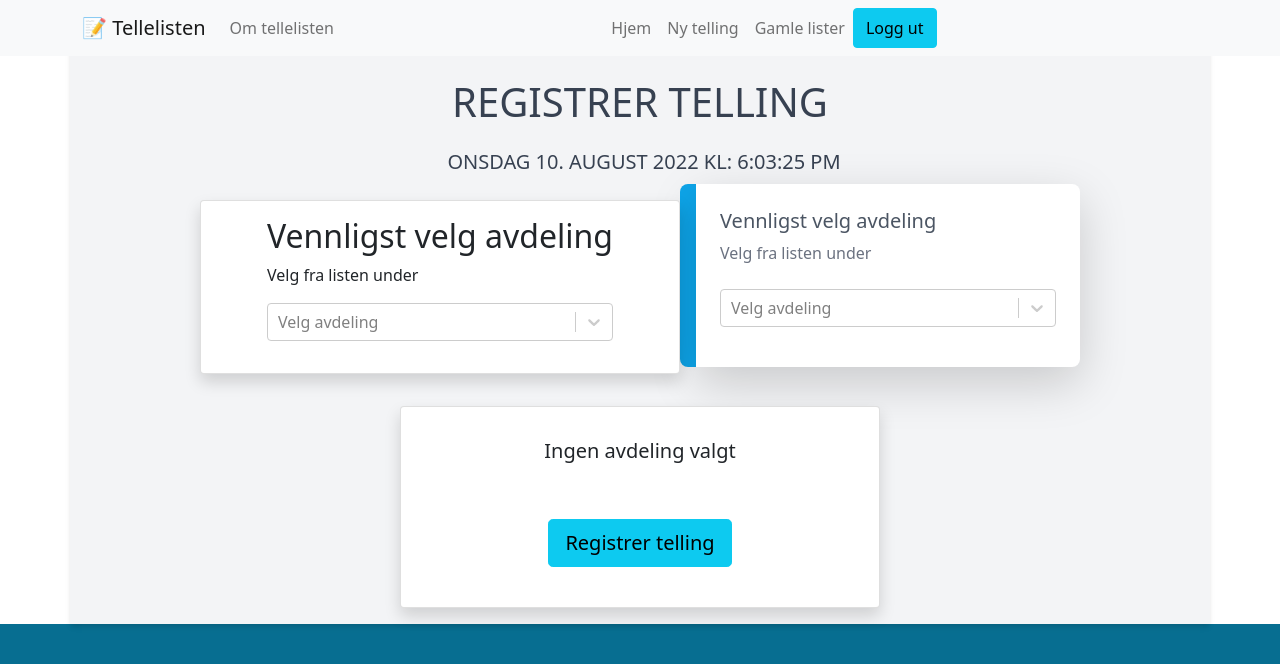
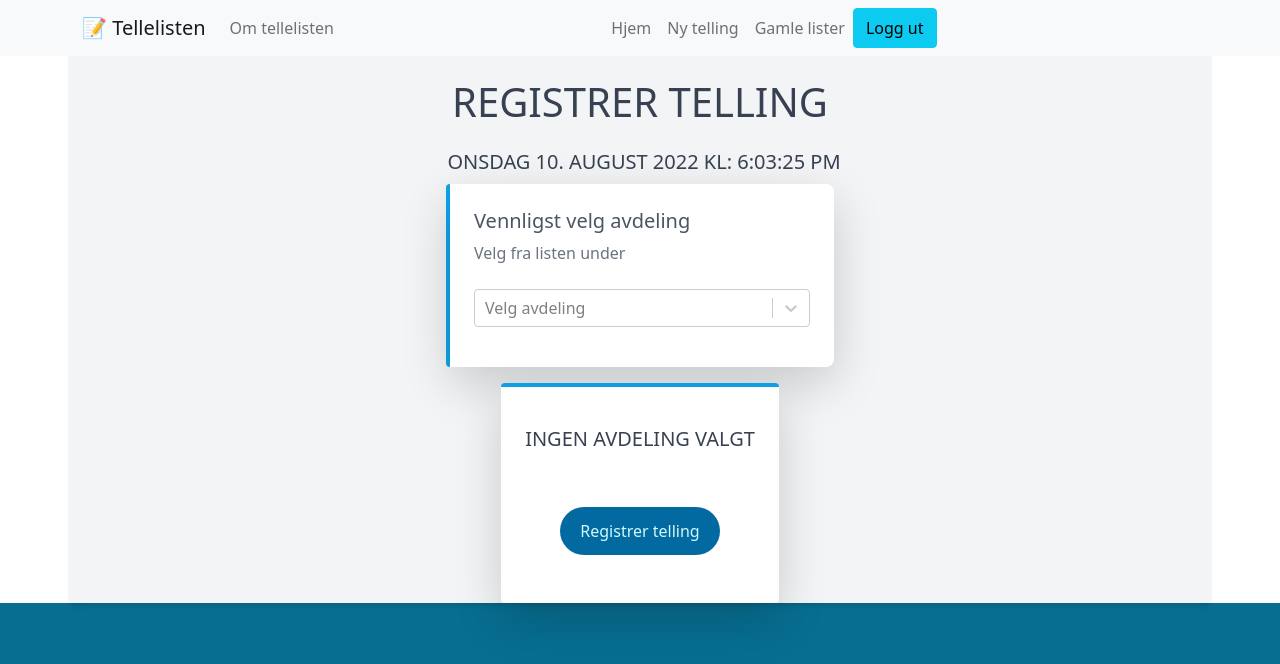
Before and after one commit to torhenningegenes/telleliste, a Next.js app: page /Reg in a window 1280 px wide. Shown: the top 664 px of the page. Built offline with nearby package versions, Linux system fonts and the light colour scheme; no server answers; sample sign-in values are in the browser's storage.

Commit message:
work on design

```diff
--- a/pages/Reg/avdeling.js
+++ b/pages/Reg/avdeling.js
@@ -68,7 +68,9 @@ function Avdeling(props) {
   if (label === "Ingen avdeling valgt") {
     return (
       <Fragment>
-        <h5 className="text-center">Ingen avdeling valgt</h5>
+        <h5 className="text-center text-gray-700 uppercase mt-3">
+          Ingen avdeling valgt
+        </h5>
       </Fragment>
     );
   } else {
--- a/pages/Reg/barnegruppe.js
+++ b/pages/Reg/barnegruppe.js
@@ -19,10 +19,9 @@ export default function Barnegruppe(props) {
   } = props;
 
   return (
-    <div>
+    <div className="container">
       {sortedBarn.avdeling != "Ingen avdeling valgt" ? (
-        <Container>
-          <ul>
+        <ul className="flex flex-col justify-center">
           {sortedBarn.map((sortedBarn, index) => {
             return (
               <>
@@ -40,7 +39,6 @@ export default function Barnegruppe(props) {
             );
           })}
         </ul>
-        </Container>
       ) : null}
     </div>
   );
--- a/pages/Reg/count-button.js
+++ b/pages/Reg/count-button.js
@@ -23,8 +23,25 @@ function CountButton(props) {
   }
   return (
     <>
-      <button
-        className="customBtn"
+      {clicked ? (
+        <button
+          className="w-16 h-16 rounded-full border-1 border-green-800 mr-1 ml-1 bg-green-300 text-green-800"
+          onClick={handleBtnClick}
+        >
+          {" "}
+          ✓
+        </button>
+      ) : (
+        <button
+          className="w-16 h-16 rounded-full  mr-1 ml-1 border-1 border-sky-700 bg-gray-200 text-sky-700  hover:bg-sky-100"
+          onClick={handleBtnClick}
+        >
+          ✓
+        </button>
+      )}
+
+      {/* <button
+        className="w-16 h-16 rounded-full  mr-1 hover:bg-green-200"
         onClick={handleBtnClick}
         style={{
           backgroundColor: clicked ? "#48e055" : "#B7B7B7",
@@ -32,7 +49,7 @@ function CountButton(props) {
         }}
       >
         ✓
-      </button>
+      </button> */}
     </>
   );
 }
--- a/pages/Reg/dropdown-avdeling.js
+++ b/pages/Reg/dropdown-avdeling.js
@@ -1,7 +1,5 @@
-import { Container, Card, Button } from "react-bootstrap";
 import Select from "react-select";
 import makeAnimated from "react-select";
-import Avdeling from "./avdeling";
 
 function DropdownAvdeling(props) {
   //********************* ******************//
@@ -43,8 +41,8 @@ function DropdownAvdeling(props) {
     { value: "Avdeling 8", label: "Avdeling 8" },
   ];
   return (
-    <div className="container d-flex align-items-start justify-content-center flex-colum ">
-      <Card
+    <div className="container d-flex align-items-start justify-content-center flex-colum mb-3 ">
+      {/* <Card
         style={{ width: "30rem" }}
         className="d-flex align-items-center justify-content-center mt-3 mb-3 shadow rounded"
       >
@@ -61,10 +59,10 @@ function DropdownAvdeling(props) {
             onChange={setValgtAvdeling}
           />
         </Card.Body>
-      </Card>
+      </Card> */}
 
       <div className="flex justify-center">
-        <div className="bg-sky-500 w-4 rounded-l-lg"></div>
+        <div className="bg-sky-500 w-1 rounded-l-lg"></div>
         <div className="block p-6 rounded-r-lg shadow-lg bg-white max-w-sm w-96">
           <h5 className="text-gray-600 text-xl leading-tight font-medium mb-2">
             Vennligst velg avdeling
--- a/pages/Reg/index.js
+++ b/pages/Reg/index.js
@@ -100,7 +100,7 @@ function RegKids() {
             kidPresent={kidPresent}
             setKidPresent={setKidPresent}
           />
-          <Card
+          {/* <Card
             style={{ width: "30rem" }}
             className="d-flex align-items-center justify-content-center text-center mt-3 mb-3 shadow rounded"
           >
@@ -123,7 +123,27 @@ function RegKids() {
                 valgtAvdeling={valgtAvdeling}
               />
             </Card.Body>
-          </Card>
+          </Card> */}
+          <div className="flex flex-col justify-center align-center">
+            <div className="bg-sky-500 w-auto  h-1 rounded-t  "></div>
+            <div className="flex flex-col justify-center align-middle  p-6 rounded-br rounded-bl   shadow-lg bg-white max-w-sm w-auto">
+              <Avdeling
+                valgtAvdeling={valgtAvdeling}
+                barn={barn}
+                clicked={clicked}
+                setClicked={setClicked}
+                hidden={hidden}
+                setHidden={setHidden}
+                kidPresent={kidPresent}
+                setKidPresent={setKidPresent}
+              />
+              <RegButton
+                clicked={clicked}
+                setClicked={setClicked}
+                valgtAvdeling={valgtAvdeling}
+              />
+            </div>
+          </div>
         </div>
       </section>
     </>
--- a/pages/Reg/kid.js
+++ b/pages/Reg/kid.js
@@ -1,5 +1,5 @@
 import uniqid from "uniqid";
-import { Button } from "react-bootstrap";
+
 import CountButton from "./count-button";
 import RemoveButton from "./remove-button";
 import { Fragment } from "react";
@@ -14,14 +14,19 @@ function Kid(props) {
       {showKid ? (
         <li
           key={uniqid()}
-          className="list-group-item list-barn d-flex flex-row justify-content-between align-items-center mt-4 shadow border-0 rounded-1"
+          //className="list-group-item list-barn d-flex flex-row justify-content-between align-items-center mt-4 shadow border-0 rounded-1"
+          className="h-auto w-72  list-none flex flex-col justify-items-center	 items-center rounded shadow-lg mb-2 p-2 border-2 border-sky-700"
         >
-          <div className="navnOgAvdeling" key={uniqid()}>
+          <div
+            className="navnOgAvdeling text-lg uppercase text-gray-700 tracking-wide"
+            key={uniqid()}
+          >
             {navn}
           </div>
-          <div className="navnOgAvdeling" key={uniqid()}>
+          <div className="navnOgAvdeling text-gray-500" key={uniqid()}>
             {avdeling}
           </div>
+          <div>
             <CountButton
               key={uniqid()}
               navn={navn}
@@ -36,6 +41,7 @@ function Kid(props) {
               showKid={showKid}
               setShowKid={setShowKid}
             />
+          </div>
         </li>
       ) : (
         <li
--- a/pages/Reg/regbutton.js
+++ b/pages/Reg/regbutton.js
@@ -59,12 +59,14 @@ function RegButton(props) {
   //   }
 
   return (
-    <button
-      className="btn btn-info btn-lg mt-5 mb-4 "
-      onClick={regCountHandler}
-    >
-      Registrer telling
-    </button>
+    <div className="flex justify-center">
+      <button
+        className=" bg-sky-700 text-sky-100  rounded-full w-40 h-12 mt-5 mb-4 text-center hover:bg-sky-500 hover:text-gray-600"
+        onClick={regCountHandler}
+      >
+        Registrer telling
+      </button>
+    </div>
   );
 }
 export default RegButton;
--- a/pages/Reg/remove-button.js
+++ b/pages/Reg/remove-button.js
@@ -11,8 +11,17 @@ function RemoveButton(props) {
     console.log(showKid);
   }
 
+  // return (
+  //   <button onClick={remove} className={classes.removeBtn} key={uniqid}>
+  //     X
+  //   </button>
+  // );
   return (
-    <button onClick={remove} className={classes.removeBtn} key={uniqid}>
+    <button
+      onClick={remove}
+      className="h-12 w-12 rounded-full border-2 border-red-900 bg-red-500 hover:bg-red-900"
+      key={uniqid}
+    >
       X
     </button>
   );
```
Lines whose indentation alone changed are shown as unchanged.
